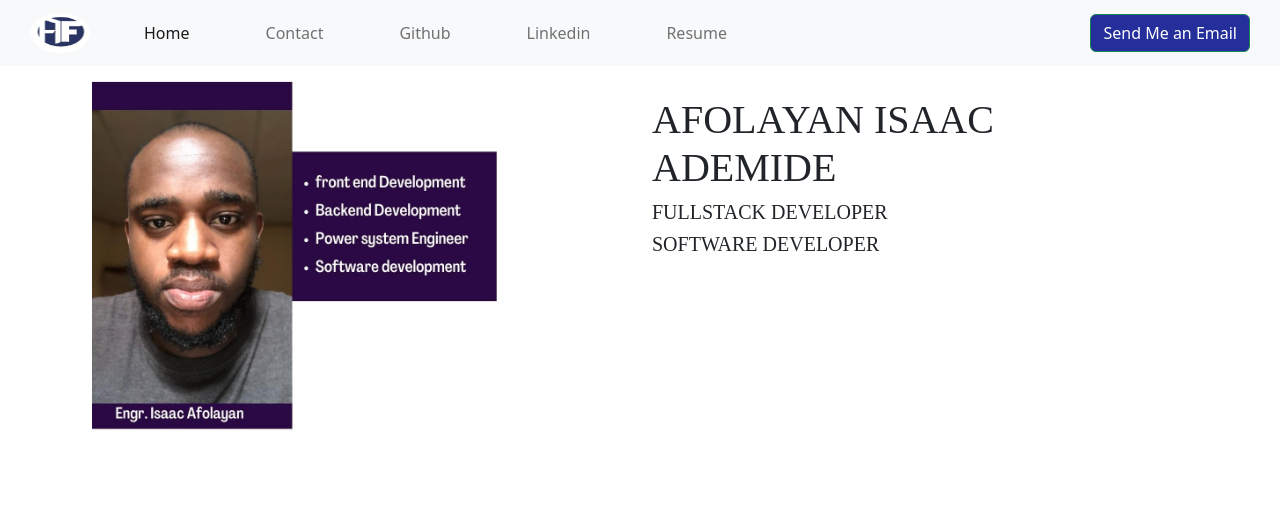
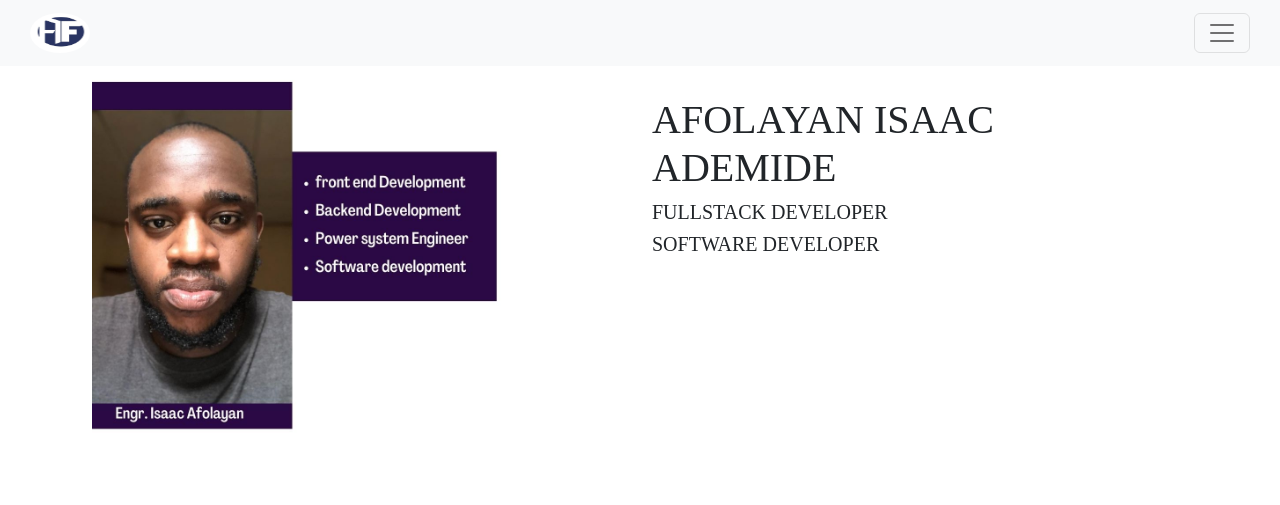
Before and after one commit to timijab/new_resume, a Flask app: page / in a window 1280 px wide. Shown: the top 505 px of the page. Run offline with Flask 2, Linux system fonts and the light colour scheme; parts of the project's set-up code (start-up, migrations or seed data) failed here and were passed over; some libraries are stand-ins or nearby versions; some web fonts are replaced.

Commit message:
Update header.html

```diff
--- a/templates/header.html
+++ b/templates/header.html
@@ -31,7 +31,7 @@
 
 
 <script src="https://cdn.jsdelivr.net/npm/bootstrap@5.1.3/dist/js/bootstrap.bundle.min.js"></script>
-<nav class="navbar navbar-expand-lg navbar-light bg-light">
+<nav class="navbar  navbar-light bg-light">
   <div class="container-fluid" id="subNav" style="padding-left: 30px; padding-right: 30px">
     <a class="navbar-brand" href="https://www.linkedin.com/in/isaac-afolayan-meng-01565385/"><img src="static/image/A.jpg"  class="logo"></a>
     <button class="navbar-toggler" type="button" data-bs-toggle="collapse" data-bs-target="#navbarSupportedContent" aria-controls="navbarSupportedContent" aria-expanded="false" aria-label="Toggle navigation">
```
